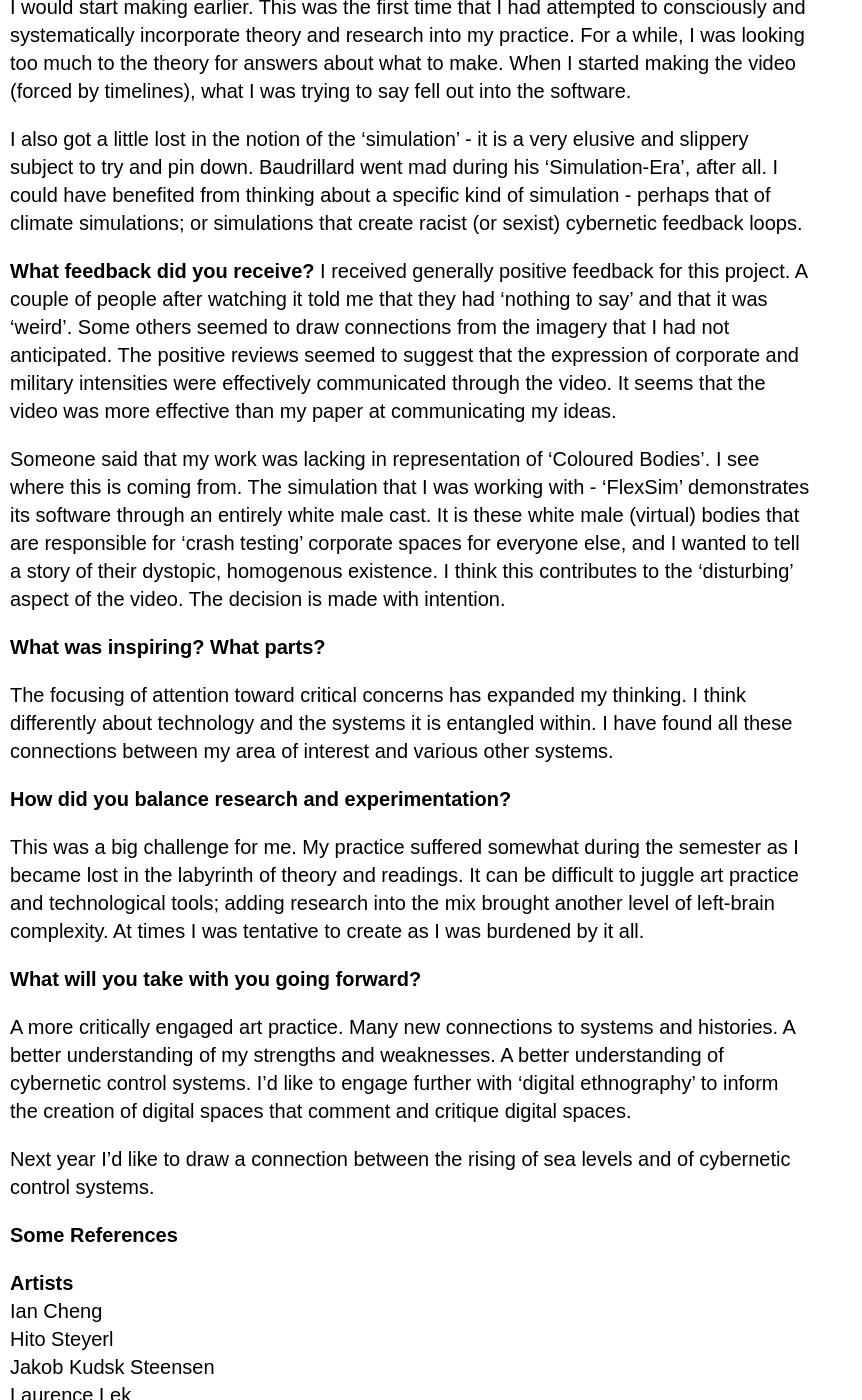
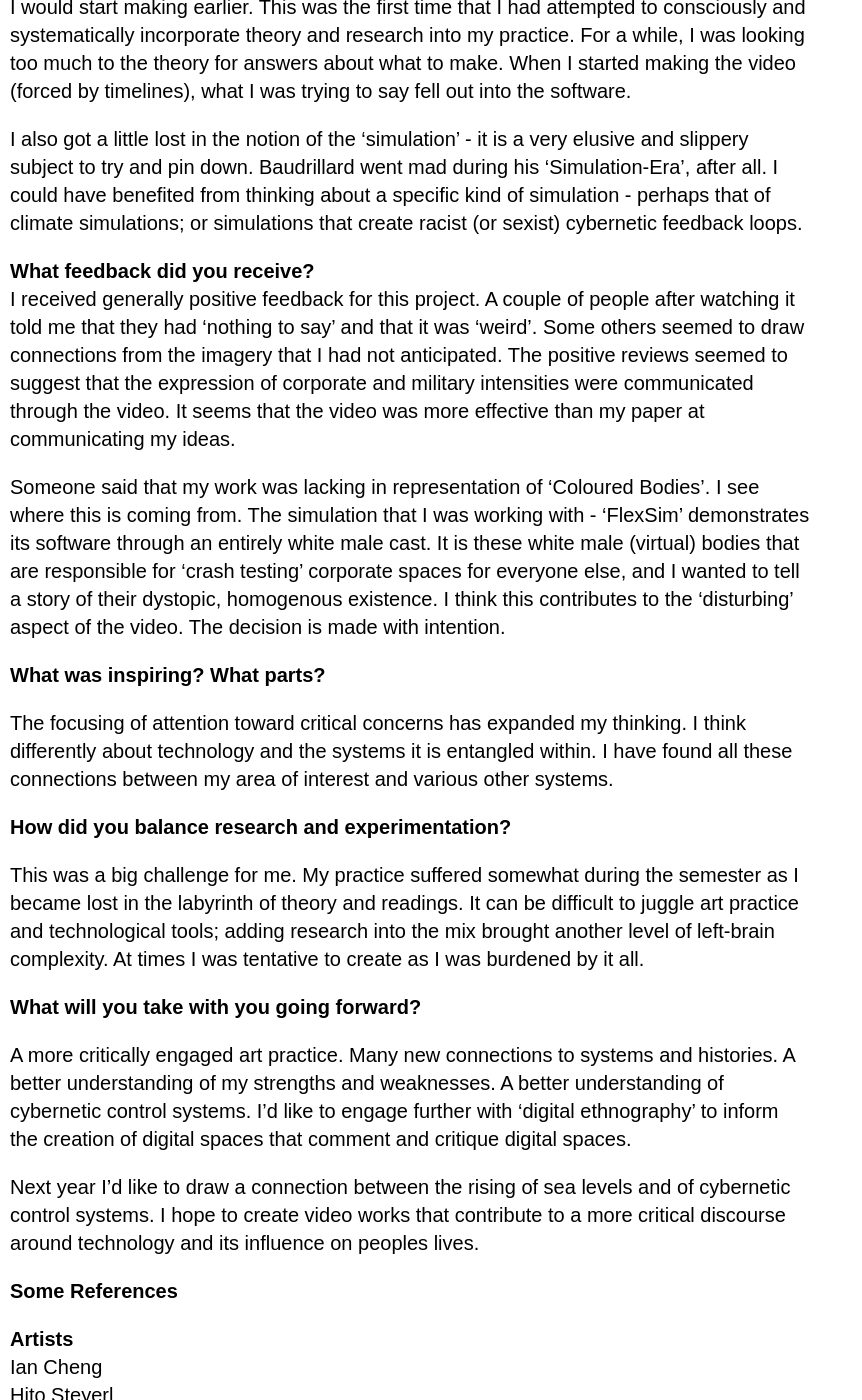
Before and after one commit to samhains/samhains.github.io, a Jekyll site: the page built from blog/_posts/temp/2018-12-13-final-reflections.md, in a window 1280 px wide and 1400 px high, scrolled down 1389 px. Shown: the whole window, without its empty margins (0-862 px from the left). Built offline with Jekyll 4.4.1, drawn with Linux system fonts in a browser that asks for light colours; nearby versions of some CDN libraries.

Commit message:
asdfasdaf

```diff
--- a/blog/_posts/temp/2018-12-13-final-reflections.md
+++ b/blog/_posts/temp/2018-12-13-final-reflections.md
@@ -22,8 +22,8 @@ I would start making earlier. This was the first time that I had attempted to co
 
 I also got a little lost in the notion of the 'simulation' - it is a very elusive and slippery subject to try and pin down. Baudrillard went mad during his 'Simulation-Era', after all. I could have benefited from thinking about a specific kind of simulation - perhaps that of climate simulations; or simulations that create racist (or sexist) cybernetic feedback loops.
 
-**What feedback did you receive?**
-I received generally positive feedback for this project. A couple of people after watching it told me that they had 'nothing to say' and that it was 'weird'. Some others seemed to draw connections from the imagery that I had not anticipated. The positive reviews seemed to suggest that the expression of corporate and military intensities were effectively communicated through the video. It seems that the video was more effective than my paper at communicating my ideas.
+**What feedback did you receive?**<br>
+I received generally positive feedback for this project. A couple of people after watching it told me that they had 'nothing to say' and that it was 'weird'. Some others seemed to draw connections from the imagery that I had not anticipated. The positive reviews seemed to suggest that the expression of corporate and military intensities were communicated through the video. It seems that the video was more effective than my paper at communicating my ideas.
 
 Someone said that my work was lacking in representation of 'Coloured Bodies'. I see where this is coming from. The simulation that I was working with - 'FlexSim' demonstrates its software through an entirely white male cast. It is these white male (virtual) bodies that are responsible for 'crash testing' corporate spaces for everyone else, and I wanted to tell a story of their dystopic, homogenous existence. I think this contributes to the 'disturbing' aspect of the video. The decision is made with intention.
 
@@ -39,7 +39,7 @@ This was a big challenge for me. My practice suffered somewhat during the semest
 
 A more critically engaged art practice. Many new connections to systems and histories. A better understanding of my strengths and weaknesses. A better understanding of cybernetic control systems. I'd like to engage further with 'digital ethnography' to inform the creation of digital spaces that comment and critique digital spaces.
 
-Next year I'd like to draw a connection between the rising of sea levels and of cybernetic control systems.
+Next year I'd like to draw a connection between the rising of sea levels and of cybernetic control systems.   I hope to create video works that contribute to a more critical discourse around technology and its influence on peoples lives.
 
 **Some References**<br>
 
```
